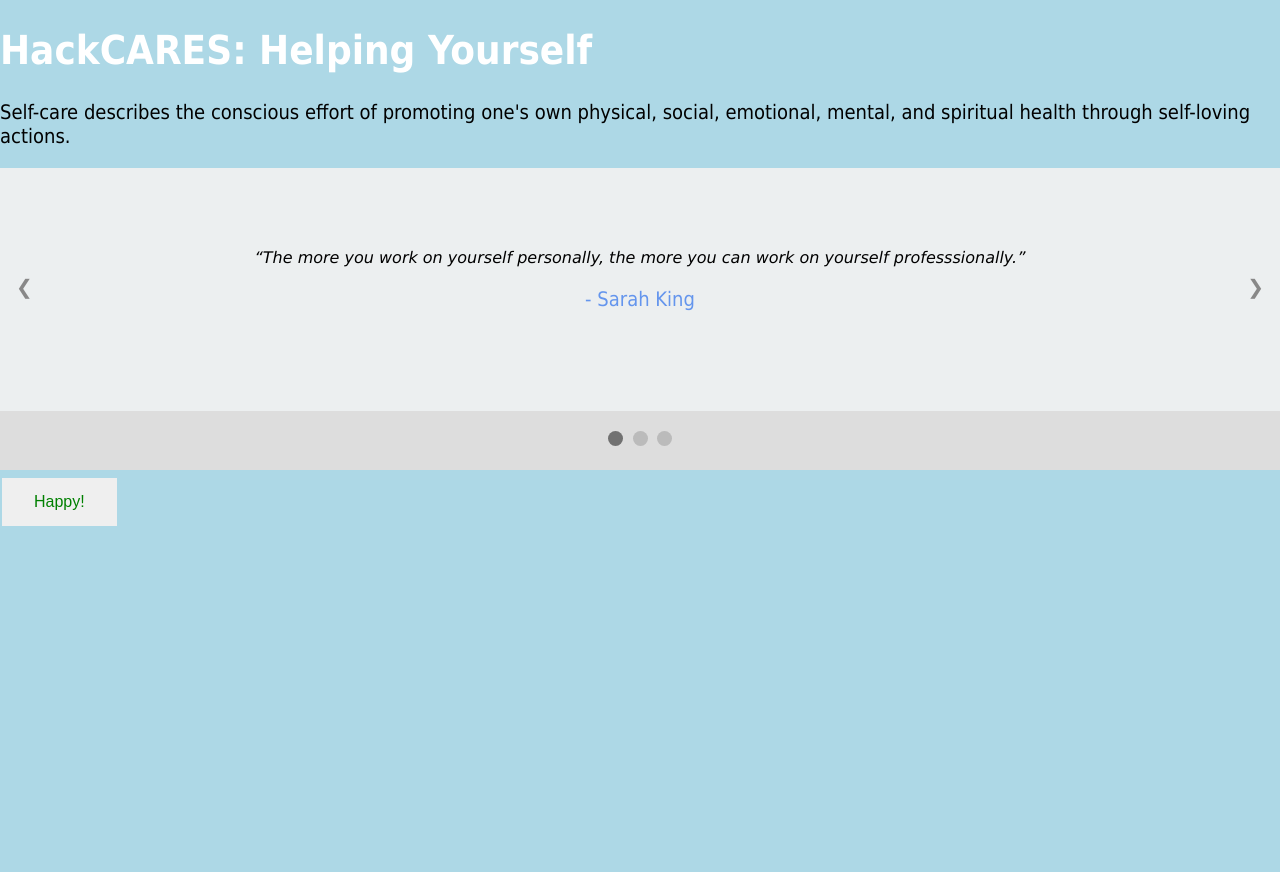
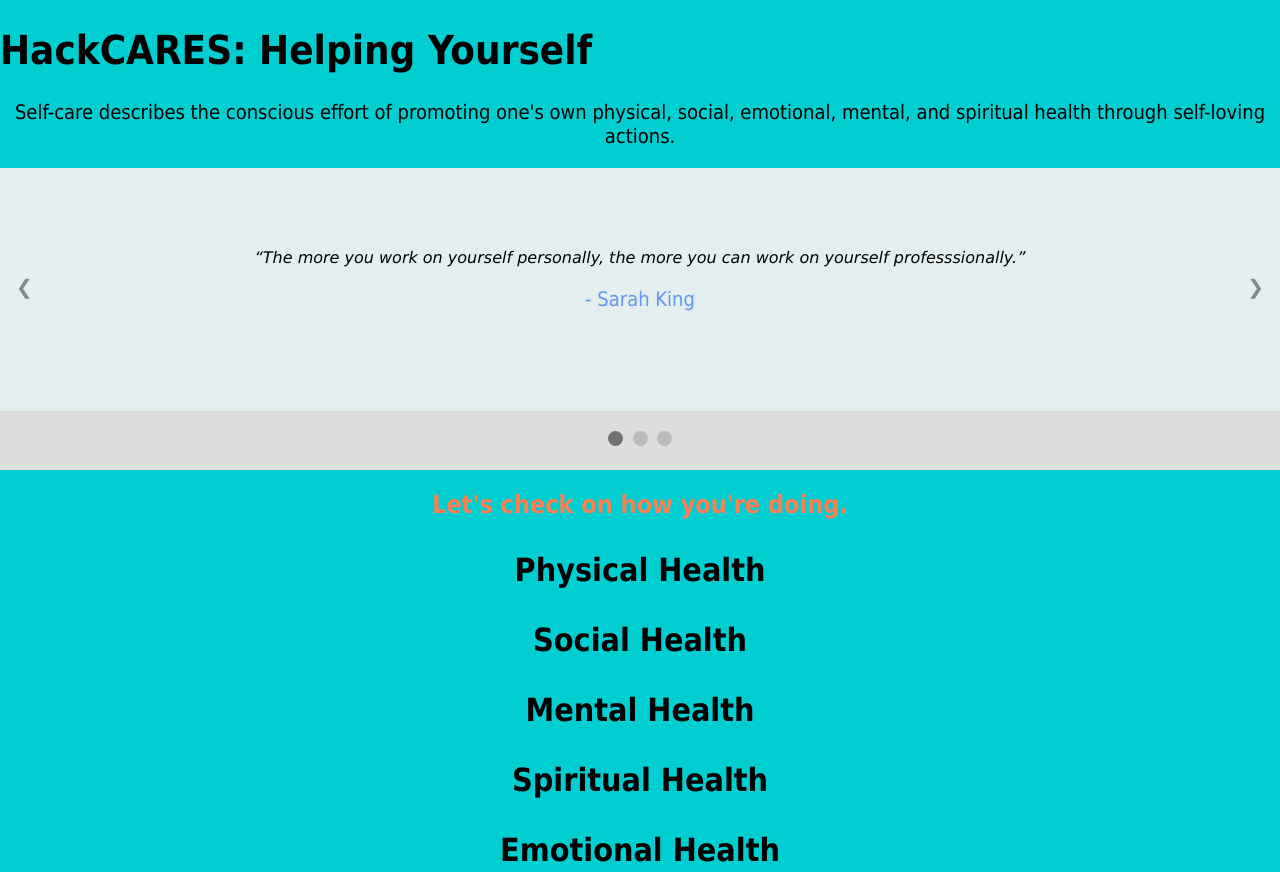
Before and after one commit to alecb18051/alecb18051.github.io, a plain HTML site: page index.html in a window 1280 px wide. Shown: the top 872 px of the page. Before the commit the page ends 800 px from the top, so only its background shows below. Drawn offline with Linux system fonts and the light colour scheme.

Commit message:
Update index.html

```diff
--- a/index.html
+++ b/index.html
@@ -6,18 +6,19 @@
 * {box-sizing: border-box}
   body {
     font-family: Verdana, sans-serif;
-    background-color: lightblue;
+    background-color: darkturquoise;
     margin:0
   }
 
   h1 {
-    color: white;
+    color: black;
     text-align: left;
     font-family: tahoma;
     font-size: 40px
   }
 
   p {
+  	text-align: center;
     font-family: tahoma;
     font-size: 20px;
   }
@@ -107,6 +108,20 @@
     cursor: pointer;
   }
 
+  h2 {
+    color: coral;
+    text-align: center;
+    font-family: tahoma;
+    font-size: 25px
+  }
+
+  h3 {
+    color: black;
+    text-align: center;
+    font-family: tahoma;
+    font-size: 32px;
+  }
+
 </style>
 </head>
 <body>
@@ -175,6 +190,14 @@ function showSlides(n) {
 }
 </script>
 
+<h2>Let's check on how you're doing.</h2>
+  <h3>Physical Health</h3>
+  <h3>Social Health</h3>
+  <h3>Mental Health</h3>
+  <h3>Spiritual Health</h3>
+  <h3>Emotional Health</h3>
+
+
 </body>
 
 <button class = "button button1"> Happy! </button>
```
